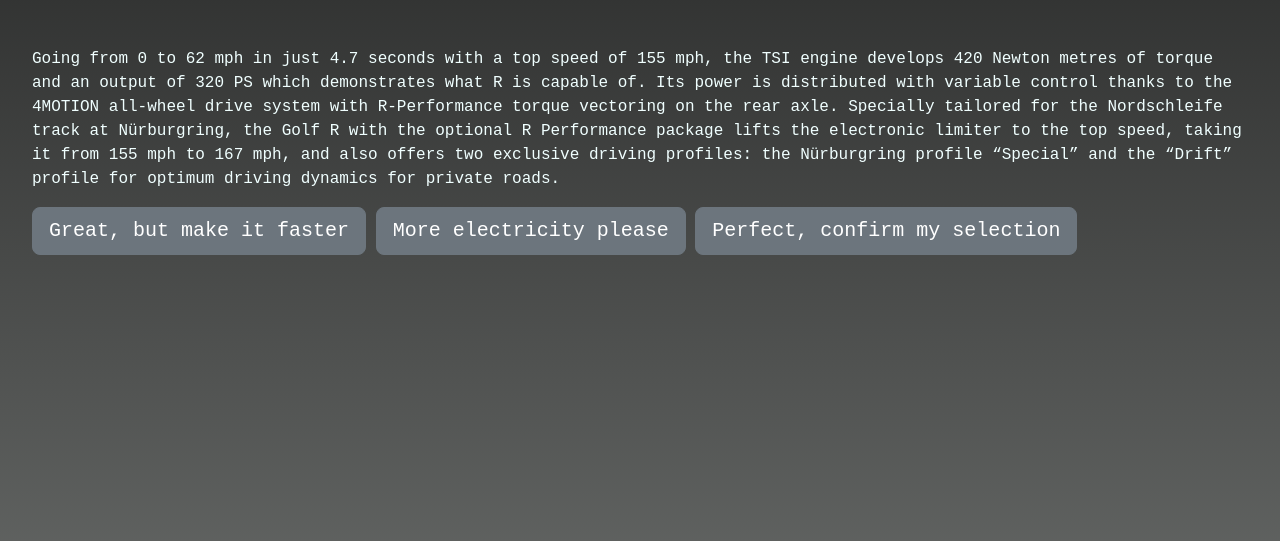
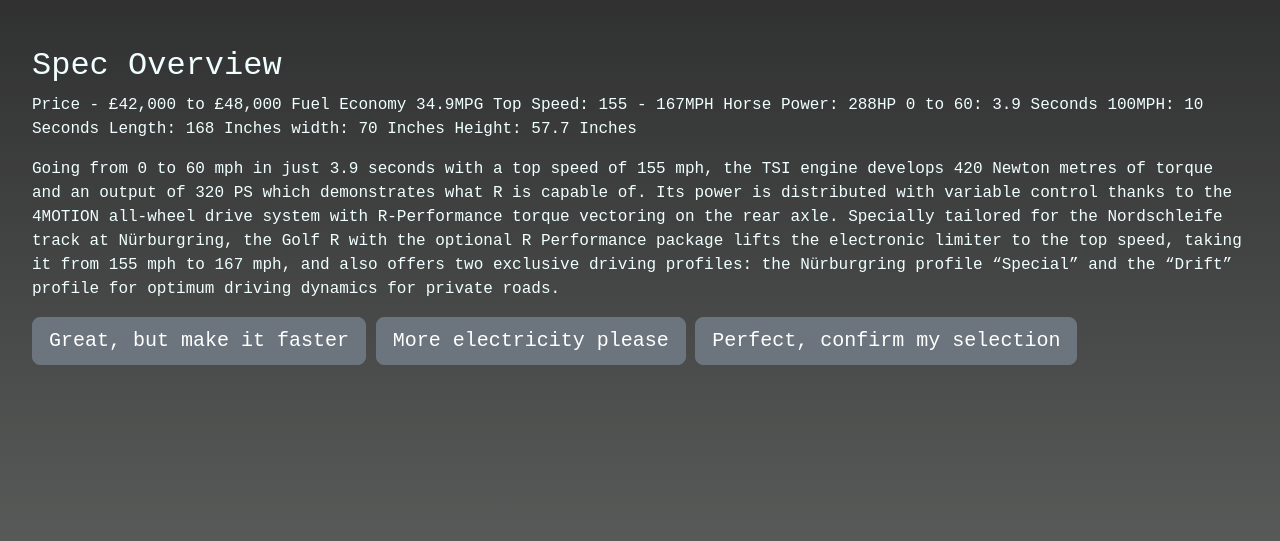
Before and after one commit to CaptainCavalier/SKYFinalProject, a Flask app: page /golfr in a window 1280 px wide. Shown: the part 639-1180 px from the top of the page. Run offline with Flask 2, Linux system fonts and the light colour scheme.

Commit message:
james delected practise

```diff
--- a/application/templates/golfr.html
+++ b/application/templates/golfr.html
@@ -17,7 +17,11 @@
 
 <br><br><br>
 
-<p>Going from 0 to 62 mph in just 4.7 seconds with a top speed of 155 mph,
+<h2> Spec Overview</h2>
+<p>Price - £42,000 to £48,000 Fuel Economy 34.9MPG Top Speed: 155 - 167MPH Horse Power: 288HP 0 to 60: 3.9 Seconds
+        100MPH: 10 Seconds Length: 168 Inches width: 70 Inches Height: 57.7 Inches  </p>
+
+<p>Going from 0 to 60 mph in just 3.9 seconds with a top speed of 155 mph,
         the TSI engine develops 420 Newton metres of torque and an output of
         320 PS which demonstrates what R is capable of. Its power is distributed with
         variable control thanks to the 4MOTION all-wheel drive system with R-Performance
```
